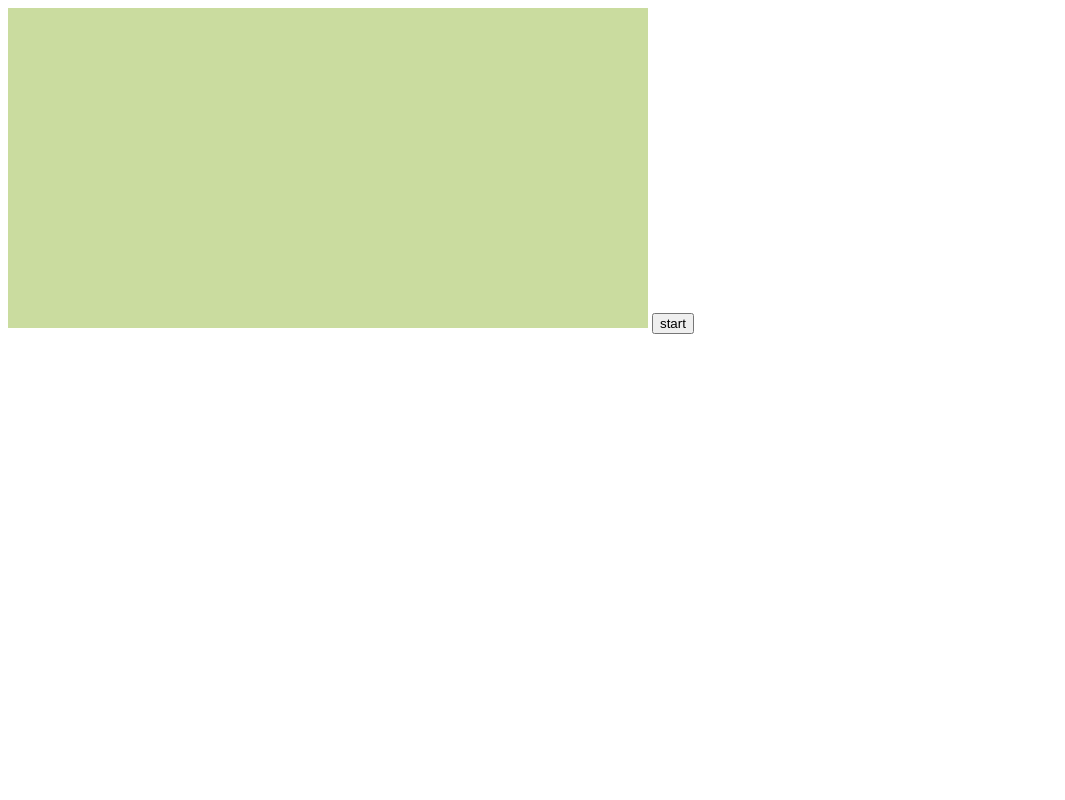
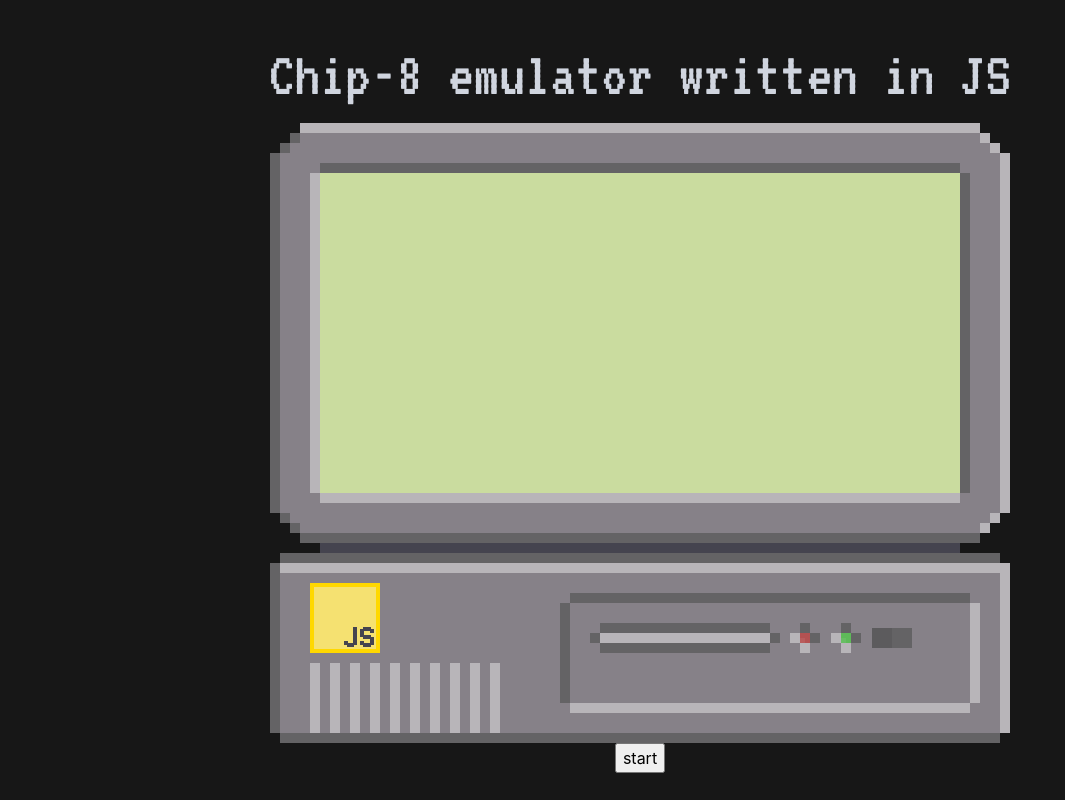
Before and after one commit to nikitapozdeev/chip-8, a plain HTML site: page index.html in a window 1280 px wide. Shown: the whole page, without its empty margins (0-1065 px from the left). Drawn offline with Linux system fonts and the light colour scheme.

Commit message:
add a bit html/css for demo website

```diff
--- a/index.html
+++ b/index.html
@@ -4,11 +4,20 @@
   <meta charset="UTF-8">
   <meta http-equiv="X-UA-Compatible" content="IE=edge">
   <meta name="viewport" content="width=device-width, initial-scale=1.0">
+  <link rel="preconnect" href="https://fonts.googleapis.com">
+  <link rel="preconnect" href="https://fonts.gstatic.com" crossorigin>
+  <link href="https://fonts.googleapis.com/css2?family=VT323&display=swap" rel="stylesheet">
+  <link rel="stylesheet" href="style.css">
   <title>Chip-8</title>
 </head>
 <body>
-  <canvas id="chip8"></canvas>
-  <button id="start">start</button>
+  <main class="content">
+    <header class="heading">Chip-8 emulator written in JS</header>
+    <section class="terminal">
+      <canvas id="chip8"></canvas>
+    </section>
+    <button id="start">start</button>
+  </main>
   <script src="chip8.js" type='module'></script>
 </body>
 </html>
--- /dev/null
+++ b/style.css
@@ -0,0 +1,110 @@
+/* Box sizing rules */
+*,
+*::before,
+*::after {
+  box-sizing: border-box;
+}
+
+/* Remove default margin */
+body,
+h1,
+h2,
+h3,
+h4,
+p,
+figure,
+blockquote,
+dl,
+dd {
+  margin: 0;
+}
+
+/* Remove list styles on ul, ol elements with a list role, which suggests default styling will be removed */
+ul[role='list'],
+ol[role='list'] {
+  list-style: none;
+}
+
+/* Set core root defaults */
+html:focus-within {
+  scroll-behavior: smooth;
+}
+
+/* Set core body defaults */
+body {
+  min-height: 100vh;
+  text-rendering: optimizeSpeed;
+  line-height: 1.5;
+}
+
+/* A elements that don't have a class get default styles */
+a:not([class]) {
+  text-decoration-skip-ink: auto;
+}
+
+/* Make images easier to work with */
+img,
+picture {
+  max-width: 100%;
+  display: block;
+}
+
+/* Inherit fonts for inputs and buttons */
+input,
+button,
+textarea,
+select {
+  font: inherit;
+}
+
+/* Remove all animations, transitions and smooth scroll for people that prefer not to see them */
+@media (prefers-reduced-motion: reduce) {
+  html:focus-within {
+   scroll-behavior: auto;
+  }
+
+  *,
+  *::before,
+  *::after {
+    animation-duration: 0.01ms !important;
+    animation-iteration-count: 1 !important;
+    transition-duration: 0.01ms !important;
+    scroll-behavior: auto !important;
+  }
+}
+
+html {
+  height: 100%;
+}
+
+body {
+  padding: 0;
+  margin: 0;
+  height: 100%;
+  color: rgb(208, 213, 223);
+  background-color: rgb(23, 23, 23);
+  font-family: -apple-system, BlinkMacSystemFont, "Segoe UI", Roboto, Helvetica, Arial, sans-serif, "Apple Color Emoji", "Segoe UI Emoji", "Segoe UI Symbol";
+}
+
+.content {
+  display: flex;
+  flex-direction: column;
+  align-items: center;
+  justify-content: center;
+  height: 100%;
+}
+
+.heading {
+  font-family: 'VT323', monospace;
+  font-size: 4rem;
+}
+
+.terminal {
+  width: 740px;
+  height: 620px;
+  background-image: url(old-terminal-art.png);
+}
+
+.terminal canvas {
+  margin: 50px;
+}
```
Also changed, not shown: old-terminal-art.png (added).
